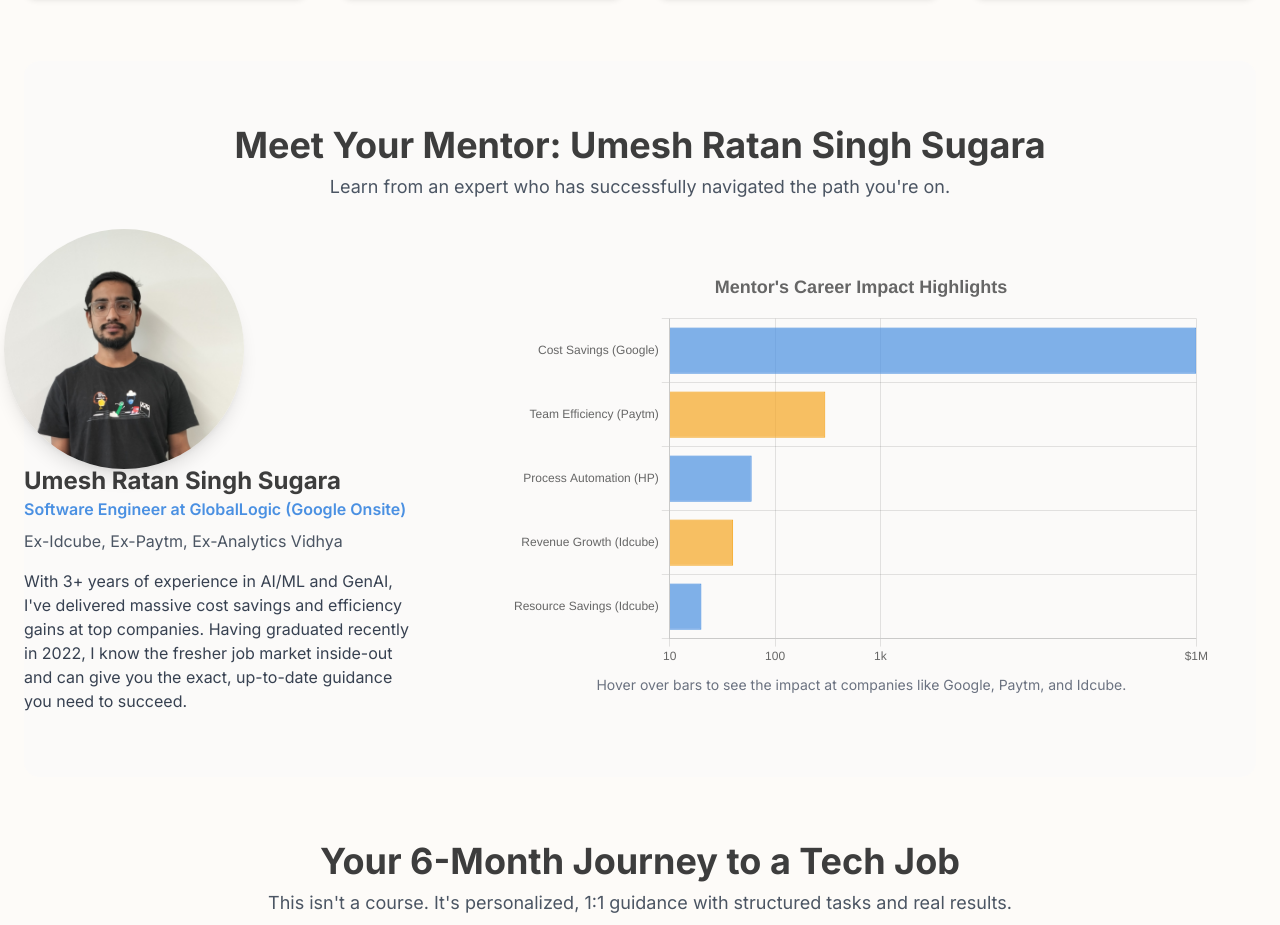
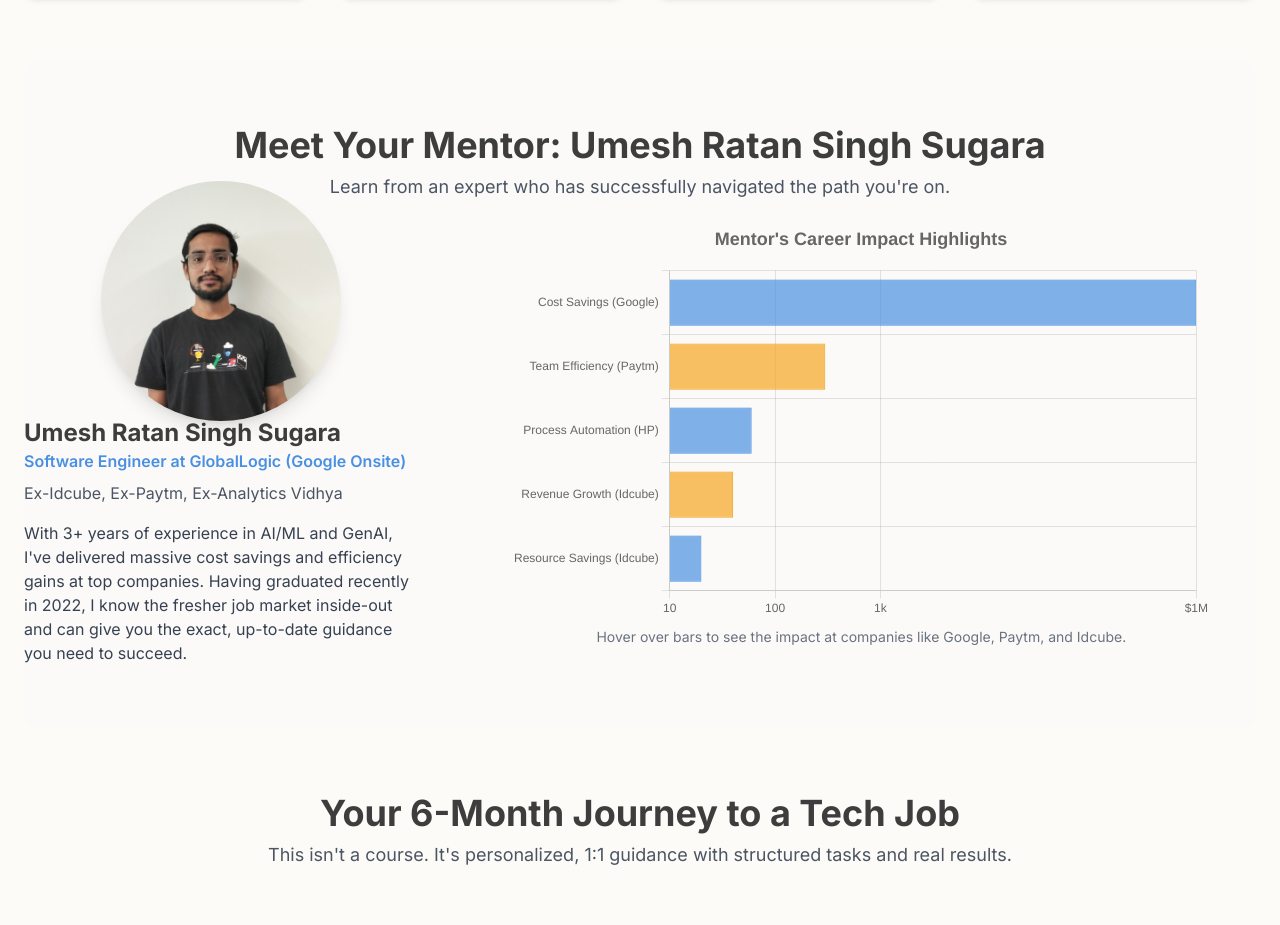
Before and after one commit to umesh-sugara/mentorship, a plain HTML site: page index.html in a window 1280 px wide. Shown: the part 983-1908 px from the top of the page. Drawn offline with nearby package versions, Linux system fonts and the light colour scheme.

Commit message:
Update index.html

```diff
--- a/index.html
+++ b/index.html
@@ -168,19 +168,29 @@
 
         <!-- The Mentor Section -->
         <section id="mentor" class="py-16 bg-gray-50/50 rounded-2xl">
-            <div class="text-center mb-12">
+            <div class="text-center">
                 <h2 class="text-3xl md:text-4xl font-bold mb-2">Meet Your Mentor: Umesh Ratan Singh Sugara</h2>
                 <p class="text-lg text-gray-600 max-w-2xl mx-auto">Learn from an expert who has successfully navigated the path you're on.</p>
             </div>
+            <!-- Main flex container (vertically centers left column vs right column) -->
             <div class="flex flex-col md:flex-row items-center gap-8 md:gap-12">
-                <div class="md:w-1/3 text-center md:text-left">
-                    <!-- Note: Google Drive view links are not directly embeddable. Please provide a direct image URL or upload the image directly. -->
+                <!-- Left Column: Image and Text Block Container -->
+                <!-- ADDED FLEX, FLEX-COL, JUSTIFY-CENTER, ITEMS-CENTER to this div -->
+                <div class="md:w-1/3 text-center md:text-left flex flex-col justify-center items-center">
+                    <!-- Image (Now a direct child of the flex column) -->
                     <img src="https://raw.githubusercontent.com/umesh-sugara/mentorship/main/img.jpg" alt="Umesh Ratan Singh Sugara" class="w-48 h-48 rounded-full mx-auto md:mx-0 mb-4 shadow-lg object-cover" style="width: 200px; height: 200px; object-fit: cover; object-position: 70% 25%; transform: scale(1.2);">
-                    <h3 class="text-2xl font-bold">Umesh Ratan Singh Sugara</h3>
-                    <p class="text-primary font-semibold">Software Engineer at GlobalLogic (Google Onsite)</p>
-                    <p class="text-gray-600 mt-2">Ex-Idcube, Ex-Paytm, Ex-Analytics Vidhya</p>
-                    <p class="mt-4 text-gray-700">With 3+ years of experience in AI/ML and GenAI, I've delivered massive cost savings and efficiency gains at top companies. Having graduated recently in 2022, I know the fresher job market inside-out and can give you the exact, up-to-date guidance you need to succeed.</p>
+
+                    <!-- Text Block Wrapper (NEW DIV - This groups all the text) -->
+                    <!-- This div is now the second direct child of the flex column -->
+                    <div>
+                        <h3 class="text-2xl font-bold">Umesh Ratan Singh Sugara</h3>
+                        <p class="text-primary font-semibold">Software Engineer at GlobalLogic (Google Onsite)</p>
+                        <p class="text-gray-600 mt-2">Ex-Idcube, Ex-Paytm, Ex-Analytics Vidhya</p>
+                        <p class="mt-4 text-gray-700">With 3+ years of experience in AI/ML and GenAI, I've delivered massive cost savings and efficiency gains at top companies. Having graduated recently in 2022, I know the fresher job market inside-out and can give you the exact, up-to-date guidance you need to succeed.</p>
+                    </div>
                 </div>
+
+                <!-- Right Column: Chart -->
                 <div class="md:w-2/3">
                     <div class="chart-container">
                         <canvas id="achievementsChart"></canvas>
```
